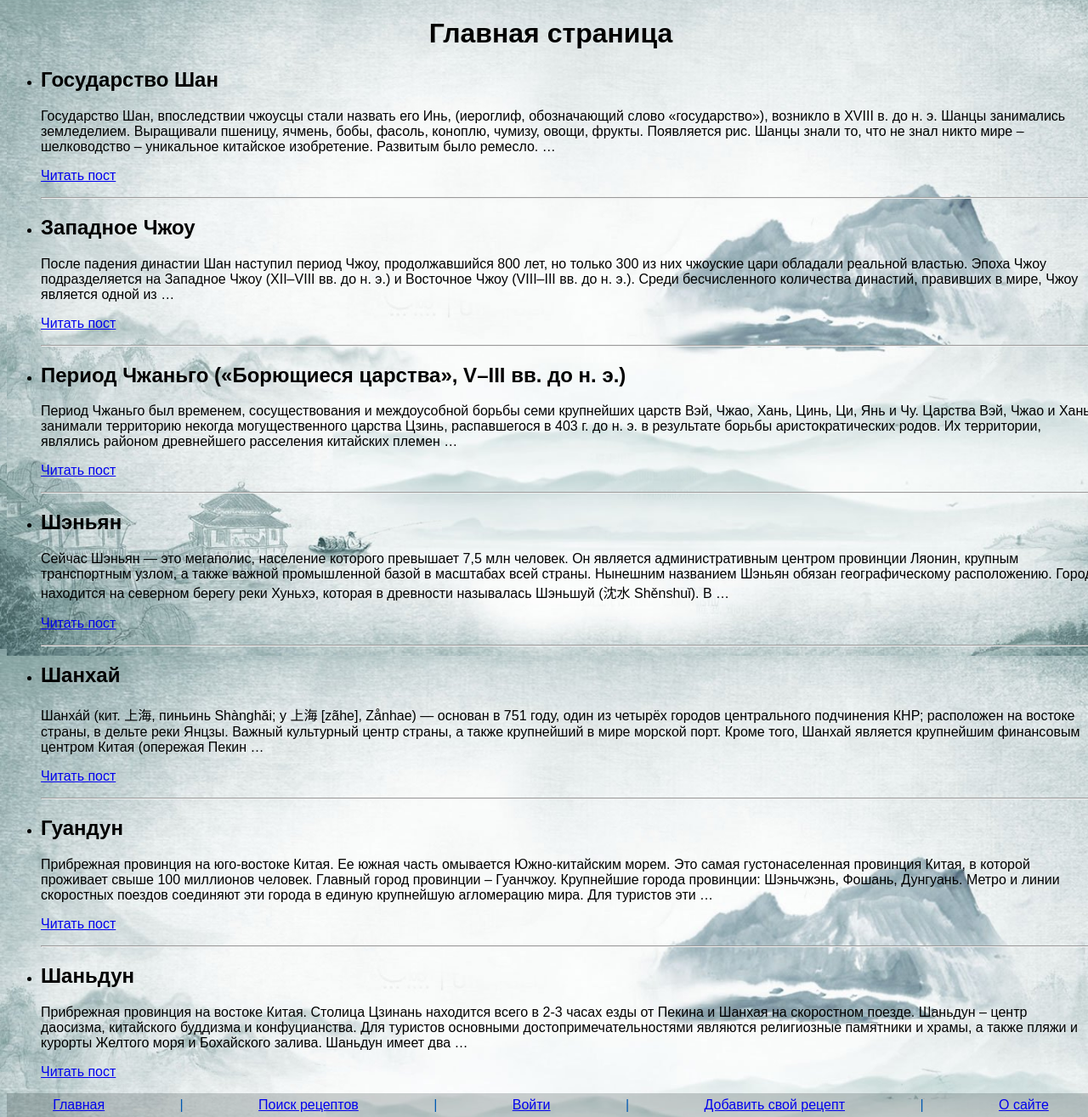
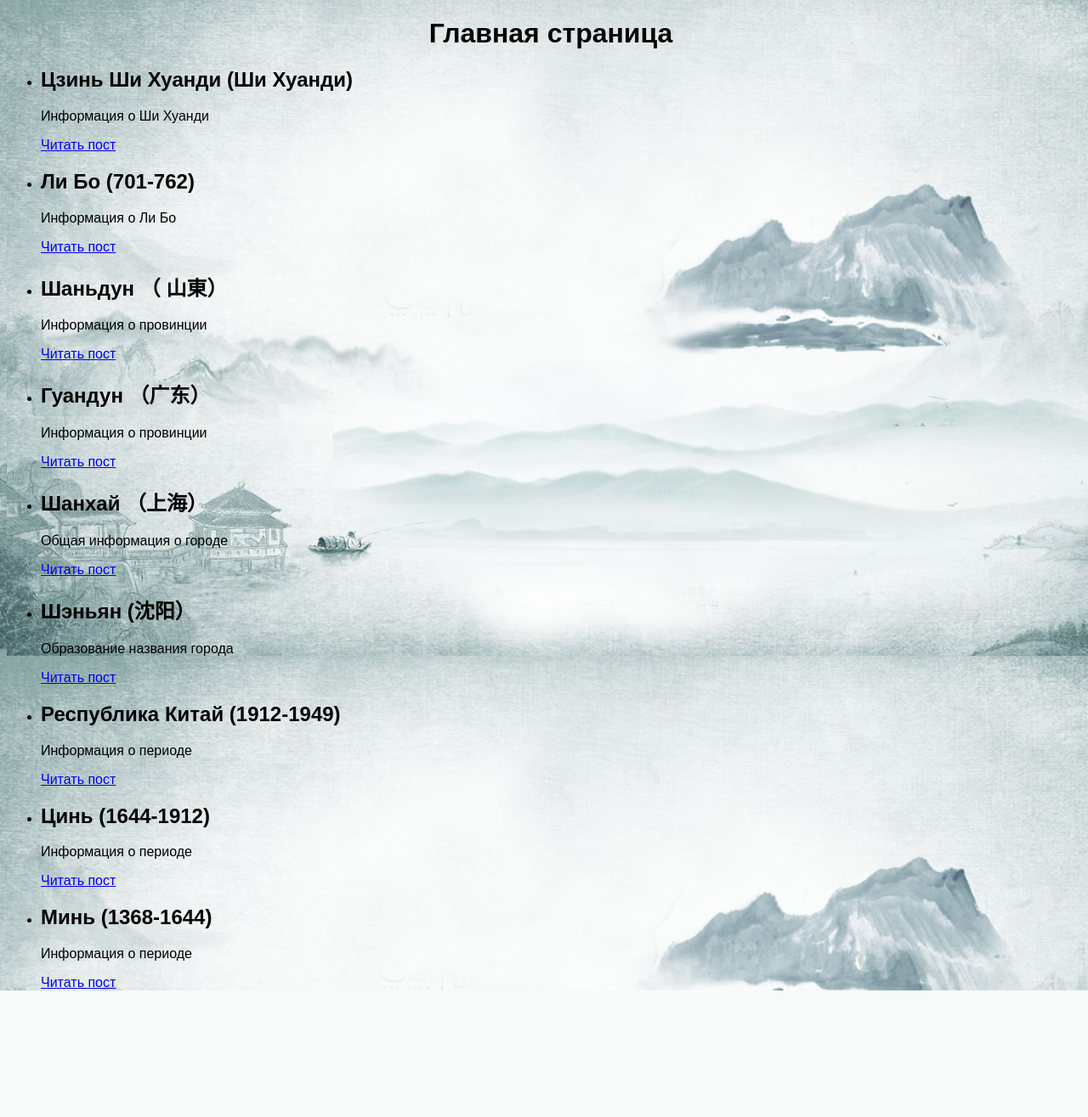
Before and after one commit to baanv/Web_laba8, a Django app: page /china/ in a window 1280 px wide. Shown: the part 36-1351 px from the top of the page at 85% size. After the commit the page ends 1202 px from the top, so only its background shows below. Run offline with Django 4.2, Linux system fonts and the light colour scheme; data comes from the database, SQL or seed files in the repository; both versions use the stored data as it was after the commit.

Commit message:
Этот файл

```diff
--- a/sitechina/china/templates/china/about.html
+++ b/sitechina/china/templates/china/about.html
@@ -2,5 +2,6 @@
 
 {% block content %}
 <h1>{{title}}</h1>
+<p> Здесь будет расположена информация о сайте </p>
 {% endblock %}
 </body>
--- a/sitechina/china/templates/china/find.html
+++ b/sitechina/china/templates/china/find.html
@@ -1,4 +1,6 @@
-{% extends 'base.html' %} {% load china_tags %} {% block content %}
+{% extends 'base.html' %}
+{% load china_tags %}
+{% block content %}
 <h1>{{title}}</h1>
 
 {% if cat_selected == 0 or cat_selected is None %}
--- a/sitechina/china/templates/china/index.html
+++ b/sitechina/china/templates/china/index.html
@@ -1,23 +1,15 @@
 {% extends 'base.html' %}
-
 {% block content %}
-
-
 <h1>{{title}}</h1>
-<ul>
+<ul class="list-articles">
     {% for p in posts %}
     {% if p.is_published %}
-    <li>
-
-
-        <h2>{{p.title}}</h2>
-         {{p.content|truncatewords:50}}
-
-
-        <p><a href="{% url 'post' p.id %}">Читать пост</a></p>
-        {% if not forloop.last %}
-        <hr>
-        {% endif %}
+    <li><h2>{{p.title}}</h2>
+        {% autoescape off %}
+        {{p.annotation|linebreaks|truncatewords:50}}
+        {% endautoescape %}
+        <div class="clear"></div>
+        <p class="link-readpost"><a href="{{ p.get_absolute_url }}">Читать пост</a></p>
     </li>
     {% endif %}
     {% endfor %}
--- a/sitechina/china/templates/includes/nav.html
+++ b/sitechina/china/templates/includes/nav.html
@@ -3,6 +3,5 @@
  <a href="http://127.0.0.1:8000/china/about/">О сайте</a> |
   <a href="http://127.0.0.1:8000/china/find/">Поиск</a> |
   <a href="http://127.0.0.1:8000/china/add/">Добавить</a> |
- <a href="http://127.0.0.1:8000/china/contact/">Обратная связь</a> |
  <a href="http://127.0.0.1:8000/china/login/">Войти</a>
 </nav>
--- a/sitechina/china/templatetags/china_tags.py
+++ b/sitechina/china/templatetags/china_tags.py
@@ -1,5 +1,6 @@
 from django import template
 import china.views as views
+from china.models import China
 
 register = template.Library()
 
--- a/sitechina/china/urls.py
+++ b/sitechina/china/urls.py
@@ -14,8 +14,10 @@ urlpatterns = [
     path('add/', views.addpage, name='add_page'),
     path('contact/', views.contact, name='contact'),
     path('login/', views.login, name='login'),
-    path('post/<int:post_id>/', views.show_post,
+    path('post/<slug:post_slug>/', views.show_post,
          name='post'),
+
     path('category/<int:cat_id>/', views.show_category,
          name='category'),
+    path('process_add/', views.process_add, name='process_add'),
 ]
--- a/sitechina/china/views.py
+++ b/sitechina/china/views.py
@@ -1,5 +1,7 @@
 from django.http import HttpResponse, HttpResponseNotFound
-from django.shortcuts import render, redirect
+from django.shortcuts import render, redirect, get_object_or_404
+
+from china.models import China
 
 menu = [{'title': "О сайте", 'url_name': 'about'},
         {'title': "Добавить статью", 'url_name':
@@ -9,79 +11,20 @@ menu = [{'title': "О сайте", 'url_name': 'about'},
         {'title': "Войти", 'url_name': 'login'}
         ]
 
-data_db = [
-    {'id': 1, 'title': 'Государство Шан', 'content':
-        '''Государство Шан, впоследствии чжоусцы стали назвать его Инь, (иероглиф, обозначающий слово «государство»), возникло в XVIII в. до н. э. Шанцы занимались земледелием. Выращивали пшеницу, ячмень, бобы,
-фасоль, коноплю, чумизу, овощи, фрукты. Появляется рис. Шанцы знали
-то, что не знал никто мире – шелководство – уникальное китайское изобретение. Развитым было ремесло. Сохранились остатки керамических,
-камнерезных, бронзолитейных и иных мастерских. Шанцам были известны
-ирригация, строительство методом утрамбовки земли в опалубке и литей-
-17
-ное производство. Их также считают зачинателями китайской письменности. ''', 'is_published': True, 'category': 1},
-    {'id': 2, 'title': 'Западное Чжоу', 'content':
-        '''После падения династии Шан наступил период Чжоу, продолжавшийся 800 лет, но только 300 из них чжоуские цари обладали реальной
-властью. Эпоха Чжоу подразделяется на Западное Чжоу (XII–VIII вв. до н.
-э.) и Восточное Чжоу (VIII–III вв. до н. э.). Среди бесчисленного количества династий, правивших в мире, Чжоу является одной из самых уникальных. Она одна из самых долго царствовавших. В период Чжоу в Китае
-происходит становление государственной власти, формируется система
-управления, идет становление бюрократии.''', 'is_published': True,  'category': 1},
-
-    {'id': 3, 'title': 'Период Чжаньго («Борющиеся царства», V–III вв. до н. э.)', 'content':
-        '''Период Чжаньго был временем, сосуществования и междоусобной
-борьбы семи крупнейших царств Вэй, Чжао, Хань, Цинь, Ци, Янь и Чу.
-Царства Вэй, Чжао и Хань занимали территорию некогда могущественного
-царства Цзинь, распавшегося в 403 г. до н. э. в результате борьбы аристократических родов. Их территории, являлись районом древнейшего расселения китайских племен и были наиболее заселенными. Земли этих царств
-были богаты залежами металлических руд. Впервые железо стало добываться и обрабатываться в царстве Цзинь. Железо из Хань славилось по
-всему Китаю. Наиболее крупным и сильным в военном отношении было
-царство Чжао. Укреплению царства Чу способствовали реформы, направленные против родовой аристократии. В IV в. до н. э. Чу стало самым могущественным из семи царств. Его территория была расположена в бассейне рек Хуанхэ и Янцзыцзян и охватывала более трети той площади, которую занимали все остальные царства в целом. Царство Чу было богато
-лесом, месторождениями железа, олова, меди и золота. В нем были разви-
-34
-ты ремесла. Период Чжаньго был периодом расцвета его культуры, которая оказала влияние на весь Южный Китай.''', 'is_published': True,  'category': 1},
-{'id': 4, 'title': 'Шэньян', 'content':
-        '''Сейчас Шэньян — это мегаполис, население которого превышает 7,5 млн человек.
-        Он является административным центром провинции Ляонин, крупным транспортным узлом,
-        а также важной промышленной базой в масштабах всей страны.
-        Нынешним названием Шэньян обязан географическому расположению. Город находится на северном берегу реки Хуньхэ,
-        которая в древности называлась Шэньшуй (沈水 Shěnshuǐ). В соответствии с традиционными принципами о сторонах света,
-        местность к северу от водоема называли «ян» (水北为阳 shuǐ běi wèi yáng).
-        Так из комбинации слогов и появился Шэньян (沈阳 Shěnyáng).''', 'is_published': True,  'category': 2},
-{'id': 5, 'title': 'Шанхай', 'content':
-        '''Шанха́й (кит. 上海, пиньинь Shànghǎi; у 上海 [zãhe], Zånhae) — основан в 751 году,
-        один из четырёх городов центрального подчинения КНР; расположен на востоке страны, в дельте реки Янцзы.
-        Важный культурный центр страны, а также крупнейший в мире морской порт.
-        Кроме того, Шанхай является крупнейшим финансовым центром Китая (опережая Пекин и Гонконг).
-        Площадь Шанхая составляет 6340,5 кв. км.
-         ''', 'is_published': True,  'category': 2},
-{'id': 6, 'title': 'Гуандун', 'content':
-        '''Прибрежная провинция на юго-востоке Китая. Ее южная часть омывается Южно-китайским морем.
-        Это самая густонаселенная провинция Китая, в которой проживает свыше 100 миллионов человек.
-        Главный город провинции – Гуанчжоу. Крупнейшие города провинции: Шэньчжэнь, Фошань, Дунгуань.
-        Метро и линии скоростных поездов соединяют эти города в единую крупнейшую агломерацию мира.
-        Для туристов эти города являются основными туристическими достопримечательностями.
-        Их привлекают многочисленные парки развлечений, фестивали, шопинг.
-        Помимо городов, посетителей ждут живописные виды гор, холмов, морского побережья и многочисленных рек.
-         ''', 'is_published': True,  'category': 3},
-{'id': 7, 'title': 'Шаньдун', 'content':
-        '''Прибрежная провинция на востоке Китая. Столица Цзинань находится всего в 2-3 часах езды от Пекина и Шанхая на скоростном поезде.
-        Шаньдун – центр даосизма, китайского буддизма и конфуцианства.
-        Для туристов основными достопримечательностями являются религиозные памятники и храмы, а также пляжи и курорты Желтого моря и Бохайского залива.
-        Шаньдун имеет два объекта всемирного наследия ЮНЕСКО. Это место в городе Цюйфу, где жил и похоронен Конфуций и священная гора Тайшань – одна из пяти Великих гор даосизма в Китае.
-        Крупнейший в регионе город Циндао удивит гостей своей необычной архитектурой
-         ''', 'is_published': True,  'category': 3},
-]
 cats_db = [
-    {'id': 1, 'name': 'Династии'},
+    {'id': 1, 'name': 'История'},
     {'id': 2, 'name': 'Города'},
     {'id': 3, 'name': 'Провинции'},
+    {'id': 4, 'name': 'Личности'},
 ]
-
 
 # Create your views here.
 def index(request):
+    posts = China.published.all()
     data = {
         'title': 'Главная страница',
         'menu': menu,
-        'posts': data_db,
-
+        'posts': posts,
     }
     return render(request, 'china/index.html',
                   context=data)
@@ -117,17 +60,31 @@ def dictionary(request):
 
 
 def find_information(request):
+    posts = China.published.all()
     data = {
         'title': 'Поиск статьи',
         'menu': menu,
-        'posts': data_db,
-        'cat_selected': 0,  # не обязательная строчка
+        'posts': posts,
+
     }
     return render(request, 'china/find.html',
                   context=data)
 
 
-def show_post(request, post_id):
+def show_post(request, post_slug):
+    post = get_object_or_404(China, slug=post_slug)
+    data = {
+        'title': post.title,
+        'menu': menu,
+        'post': post,
+        'cat_selected': 1,
+
+    }
+    return render(request, 'China/post.html',
+                  context=data)
+
+
+'''def show_post(request, post_id):
     #post = next((post for post in data_db if post['id'] == post_id), None)
     data = {
         'title': f"Отображение статьи с id = {post_id} ",
@@ -138,16 +95,32 @@ def show_post(request, post_id):
     }
     return render(request, 'china/content.html',
                   context=data)
-    '''if post:
+    if post:
         return render(request, 'content.html', {'menu': menu, 'post': post})
     else:
         return HttpResponse("Статья не найдена.")'''
-   # return HttpResponse(f"Отображение статьи с id = {post_id} ")
+
+
+# return HttpResponse(f"Отображение статьи с id = {post_id} ")
 
 
 def addpage(request):
     return render(request, 'china/add.html',
                   {'title': 'Добавить свою статью', 'menu': menu})
+
+
+def process_add(request):
+    if request.method == 'POST':
+        title_p = request.POST.get('title_p')
+        content_p = request.POST.get('content_p')
+        annotation_p = request.POST.get('annotation_p')
+
+        return render(request, 'china/add.html',
+                     {'title': 'Добавить свою статью', 'message': 'Статья добавлена', 'menu': menu})
+
+    else:
+        return render(request, 'china/add.html',
+                      {'title': 'Добавить свою статью', 'menu': menu})
 
 
 def contact(request):
@@ -164,7 +137,7 @@ def show_category(request, cat_id):
     data = {
         'title': 'Отображение по рубрикам',
         'menu': menu,
-        'posts': data_db,
+        'posts': China.objects.filter(cat_id=cat_id),
         'cat_selected': cat_id,
     }
     return render(request, 'china/cats.html',
--- a/sitechina/sitechina/settings.py
+++ b/sitechina/sitechina/settings.py
@@ -35,6 +35,7 @@ INSTALLED_APPS = [
     'django.contrib.sessions',
     'django.contrib.messages',
     'django.contrib.staticfiles',
+    'django_extensions',
     'china.apps.ChinaConfig',
 
 ]
--- a/sitechina/static/china/css/styles.css
+++ b/sitechina/static/china/css/styles.css
@@ -6,6 +6,7 @@ html, body {
 	background-image: url("../images/back.jpg");
     background-size: cover;
 }
+
 nav{
 	color: #0059b2;
     background-color: #0d191d33;
--- a/sitechina/templates/base.html
+++ b/sitechina/templates/base.html
@@ -12,7 +12,7 @@
 {% include 'includes/nav.html' %}
 {{p.content|linebreaks|truncatewords:50}}
 {% block content %} {% endblock %}
-{% include 'includes/nav.html' %}
+
 {% endautoescape %}
 </body>
 </html>
```
Also changed, not shown: sitechina/china/models.py (+34 -0 lines), sitechina/china/templates/china/add.html (+11 -1 lines), sitechina/china/templates/china/cats.html (+13 -11 lines), sitechina/china/templates/china/post.html (added, +9 -0 lines), sitechina/db.sqlite3.
